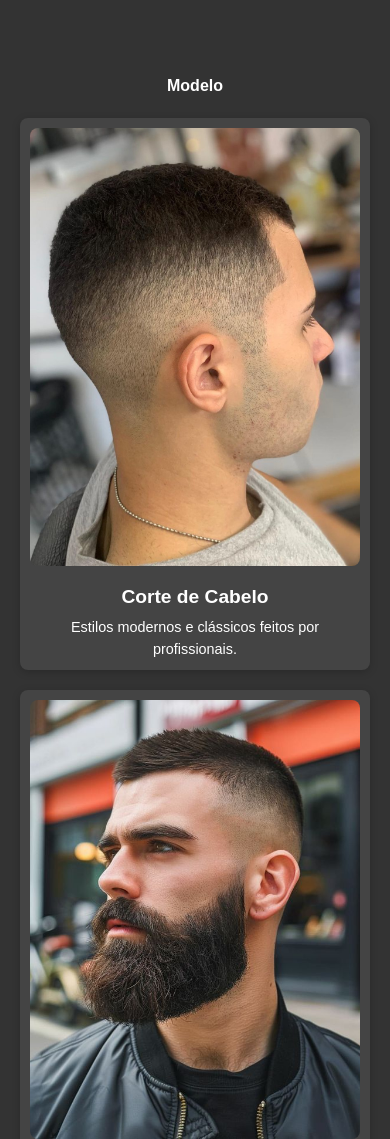
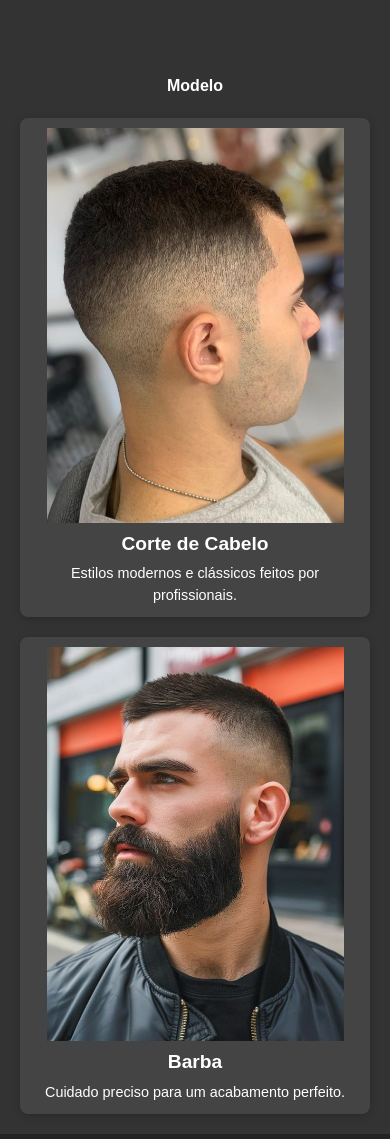
Before and after one commit to maxlima1165/Portifolio, a plain HTML site: page index.html in a window 390 px wide. Shown: the part 840-1979 px from the top of the page. Drawn offline with Linux system fonts and the light colour scheme.

Commit message:
atualizadocss

```diff
--- a/style.css
+++ b/style.css
@@ -29,6 +29,7 @@ header {
 
 header .logo img {
     width: 120px;
+    border-radius: 20px;
 }
 
 header nav ul {
@@ -107,11 +108,10 @@ header .agendamento .btn {
 }
 
 .servicos .service-item img {
-    width: 100%;
-    border-radius: 8px;
-    margin-bottom: 10px;
+    width: 100%; /* Imagem ocupa 100% do container */
+    max-width: 500px; /* Limita o tamanho máximo da imagem */
+    height: auto; /* Mantém a proporção da imagem */
 }
-
 .servicos .service-item h3 {
     font-size: 1.2rem;
     margin-bottom: 5px;
@@ -146,7 +146,9 @@ footer {
     }
 
     .servicos .service-item img {
-        height: auto;
+        width: 90%; /* Ajusta a largura das imagens */
+        max-width: 400px; /* Limita o tamanho máximo */
+        margin: 0 auto; /* Centraliza as imagens */
     }
 
     header .logo img {
```
